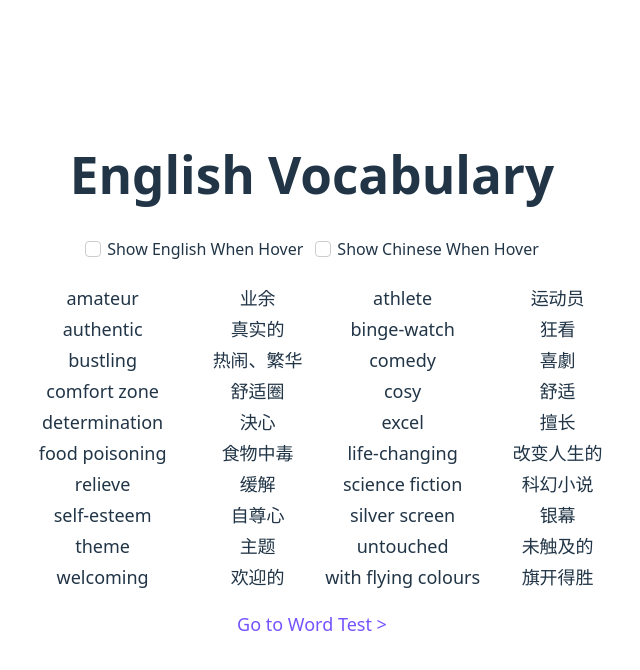
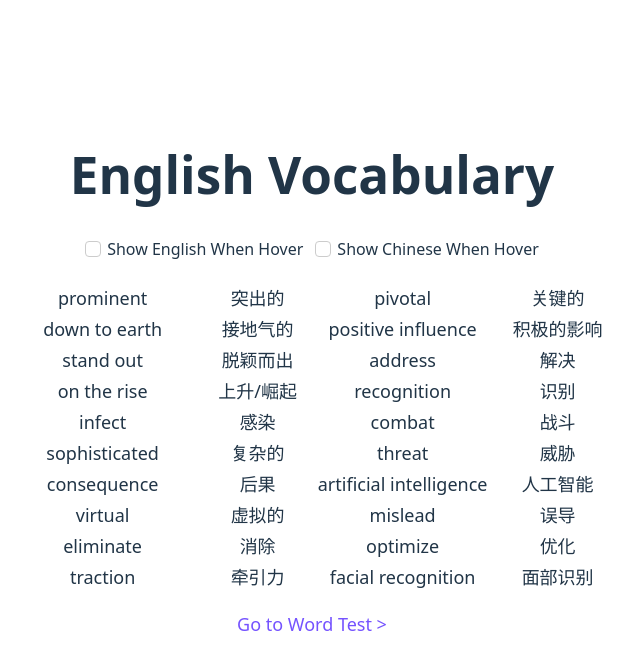
Before and after one commit to xiaodong2008/exam-25, a Vue app: page /english/vocab in a window 1280 px wide. Shown: the top 670 px of the page, without its empty margins (328-968 px from the left). Built offline with nearby package versions, Linux system fonts and the light colour scheme.

Commit message:
feat: replace outdated vocabulary with new terms in List and WordTest components for enhanced learning experience

```diff
--- a/src/pages/English/vocab/List.vue
+++ b/src/pages/English/vocab/List.vue
@@ -60,48 +60,68 @@ const showChineseWhenHover = ref(false);
 const show = ref("0");
 
 const vocabs = [
-  "amateur",
-  "athlete",
-  "authentic",
-  "binge-watch",
-  "bustling",
-  "comedy",
-  "comfort zone",
-  "cosy ",
-  "determination",
-  "excel",
-  "food poisoning",
-  "life-changing",
-  "relieve",
-  "science fiction",
-  "self-esteem",
-  "silver screen",
-  "theme",
-  "untouched",
-  "welcoming",
-  "with flying colours",
+  // "amateur",
+  // "athlete",
+  // "authentic",
+  // "binge-watch",
+  // "bustling",
+  // "comedy",
+  // "comfort zone",
+  // "cosy ",
+  // "determination",
+  // "excel",
+  // "food poisoning",
+  // "life-changing",
+  // "relieve",
+  // "science fiction",
+  // "self-esteem",
+  // "silver screen",
+  // "theme",
+  // "untouched",
+  // "welcoming",
+  // "with flying colours",
+  "prominent",
+  "pivotal",
+  "down to earth",
+  "positive influence",
+  "stand out",
+  "address",
+  "on the rise",
+  "recognition",
+  "infect",
+  "combat",
+  "sophisticated",
+  "threat",
+  "consequence",
+  "artificial intelligence",
+  "virtual",
+  "mislead",
+  "eliminate",
+  "optimize",
+  "traction",
+  "facial recognition",
 ];
 const vocabs_cn = [
-  "业余",
-  "运动员",
-  "真实的",
-  "狂看",
-  "热闹、繁华",
-  "喜劇",
-  "舒适圈",
-  "舒适",
-  "決心",
-  "擅长",
-  "食物中毒",
-  "改变人生的",
-  "缓解",
-  "科幻小说",
-  "自尊心",
-  "银幕",
-  "主题",
-  "未触及的",
-  "欢迎的",
-  "旗开得胜",
+  "突出的",
+  "关键的",
+  "接地气的",
+  "积极的影响",
+  "脱颖而出",
+  "解决",
+  "上升/崛起",
+  "识别",
+  "感染",
+  "战斗",
+  "复杂的",
+  "威胁",
+  "后果",
+  "人工智能",
+  "虚拟的",
+  "误导",
+  "消除",
+  "优化",
+  "牵引力",
+  "面部识别",
 ];
 // change to [{ word: "amateur", word_cn: "業餘" }, ...]
 const vocabs_combined = vocabs.map((word, index) => ({
--- a/src/pages/English/vocab/WordTest.vue
+++ b/src/pages/English/vocab/WordTest.vue
@@ -147,49 +147,71 @@ function nextQuestion() {
   }
 }
 
+// const vocabs = [
+//   "amateur",
+//   "athlete",
+//   "authentic",
+//   "binge-watch",
+//   "bustling",
+//   "comedy",
+//   "comfort zone",
+//   ["cosy", "cozy"],
+//   "determination",
+//   "excel",
+//   "food poisoning",
+//   "life-changing",
+//   "relieve",
+//   "science fiction",
+//   "self-esteem",
+//   "silver screen",
+//   "theme",
+//   "untouched",
+//   "welcoming",
+//   ["with flying colours", "with flying colors"],
+// ];
 const vocabs = [
-  "amateur",
-  "athlete",
-  "authentic",
-  "binge-watch",
-  "bustling",
-  "comedy",
-  "comfort zone",
-  ["cosy", "cozy"],
-  "determination",
-  "excel",
-  "food poisoning",
-  "life-changing",
-  "relieve",
-  "science fiction",
-  "self-esteem",
-  "silver screen",
-  "theme",
-  "untouched",
-  "welcoming",
-  ["with flying colours", "with flying colors"],
+  "prominent",
+  "pivotal",
+  "down to earth",
+  "positive influence",
+  "stand out",
+  "address",
+  "on the rise",
+  "recognition",
+  "infect",
+  "combat",
+  "sophisticated",
+  "threat",
+  "consequence",
+  "artificial intelligence",
+  "virtual",
+  "mislead",
+  "eliminate",
+  "optimize",
+  "traction",
+  "facial recognition",
 ];
 const vocabs_cn = [
-  "业余",
-  "运动员",
-  "真实的",
-  "狂看",
-  "热闹、繁华",
-  "喜劇",
-  "舒适圈",
-  "舒适",
-  "決心",
-  "擅长",
-  "食物中毒",
-  "改变人生的",
-  "缓解",
-  "科幻小说",
-  "自尊心",
-  "银幕",
-  "主题",
-  "未触及的",
-  "欢迎的",
-  "旗开得胜",
+  "突出的",
+  "关键的",
+  "接地气的",
+  "积极的影响",
+  "脱颖而出",
+  "解决",
+  "上升/崛起",
+  "识别",
+  "感染",
+  "战斗",
+  "复杂的",
+  "威胁",
+  "后果",
+  "人工智能",
+  "虚拟的",
+  "误导",
+  "消除",
+  "优化",
+  "牵引力",
+  "面部识别",
 ];
 // show chi, enter english word(answer)
 </script>
```
